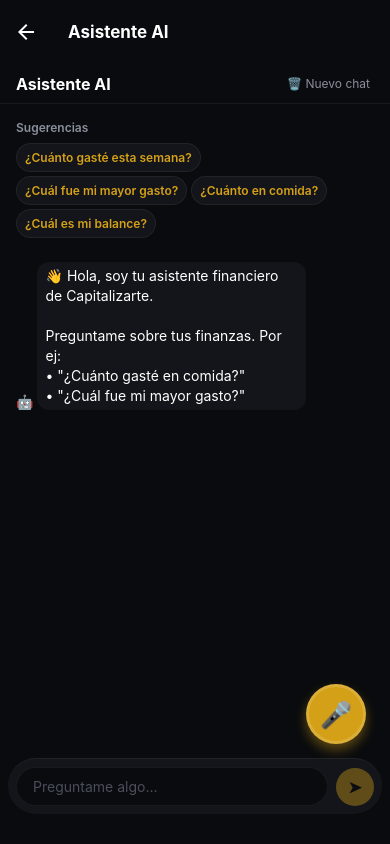
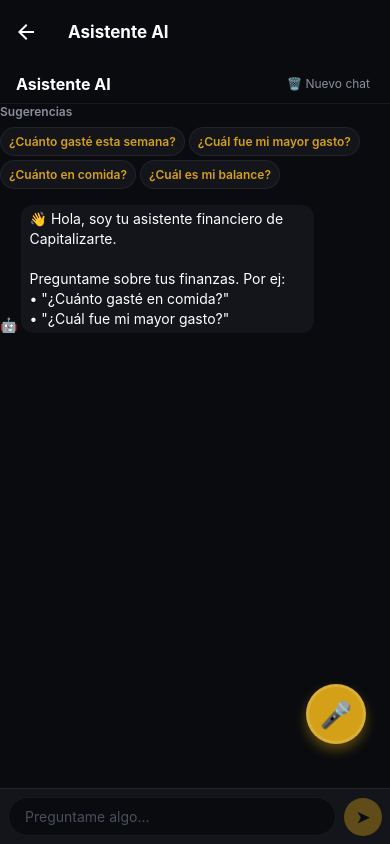
Before and after one commit to pinkysoftware/capitalizarte-mvp, a React Native app: screen /Chat in a window 390 px wide. Built offline with nearby package versions, Linux system fonts and the light colour scheme.

Commit message:
fix: ChatScreen keyboard properly - keyboardDidShow, no more overlap

```diff
--- a/src/screens/ChatScreen.js
+++ b/src/screens/ChatScreen.js
@@ -53,11 +53,15 @@ export default function ChatScreen({ navigation }) {
   const [isKeyboardVisible, setIsKeyboardVisible] = useState(false);
   const flatListRef = useRef(null);
 
-  // Keyboard tracking
+  // Keyboard tracking - use keyboardDidShow for accurate final height
   useEffect(() => {
-    const showSub = Keyboard.addListener('keyboardWillShow', (e) => {
+    const showSub = Keyboard.addListener('keyboardDidShow', (e) => {
       setKeyboardHeight(e.endCoordinates.height);
       setIsKeyboardVisible(true);
+      // Force scroll to bottom after keyboard is fully shown
+      setTimeout(() => {
+        flatListRef.current?.scrollToEnd({ animated: true, duration: 200 });
+      }, 50);
     });
     const hideSub = Keyboard.addListener('keyboardWillHide', () => {
       setKeyboardHeight(0);
@@ -68,6 +72,13 @@ export default function ChatScreen({ navigation }) {
       hideSub.remove();
     };
   }, []);
+
+  // Scroll to bottom whenever messages change (new ai or user message)
+  useEffect(() => {
+    if (messages.length > 0) {
+      setTimeout(() => flatListRef.current?.scrollToEnd({ animated: false }), 10);
+    }
+  }, [messages.length]);
 
   // Scroll to end when keyboard shows
   useEffect(() => {
@@ -122,10 +133,10 @@ export default function ChatScreen({ navigation }) {
     setMessages([{ role: 'ai', content: '👋 Chat borrado. ¿En qué puedo ayudarte?' }]);
   };
 
-  const inputBarPaddingBottom = isKeyboardVisible ? keyboardHeight + 10 : 30;
+  const inputBarPaddingBottom = isKeyboardVisible ? keyboardHeight + 20 : 30;
 
   return (
-    <SafeAreaView style={styles.safe}>
+    <SafeAreaView style={[styles.safe, { height: Dimensions.get('window').height }]}>
       {/* Header */}
       <View style={styles.header}>
         <Text style={styles.headerTitle}>Asistente AI</Text>
@@ -134,13 +145,14 @@ export default function ChatScreen({ navigation }) {
         </Pressable>
       </View>
 
-      {/* Messages list - flat, no KeyboardAvoidingView wrapping it */}
+      {/* Messages list - stays above input bar */}
       <FlatList
         ref={flatListRef}
         data={messages}
         keyExtractor={(_, i) => i.toString()}
         renderItem={({ item }) => <Message role={item.role} content={item.content} />}
-        contentContainerStyle={[styles.chatList, { paddingBottom: isKeyboardVisible ? 20 : 100 }]}
+        contentContainerStyle={{ paddingBottom: inputBarPaddingBottom }}
+        style={styles.messageList}
         ListHeaderComponent={
           <View style={styles.suggestions}>
             <Text style={styles.suggestionsLabel}>Sugerencias</Text>
@@ -157,13 +169,12 @@ export default function ChatScreen({ navigation }) {
             <ActivityIndicator color={C.primary} size="small" />
           </View>
         ) : null}
-        onContentSizeChange={() => flatListRef.current?.scrollToEnd()}
         showsVerticalScrollIndicator={false}
         onScrollBeginDrag={() => Keyboard.dismiss()}
+        onContentSizeChange={() => flatListRef.current?.scrollToEnd()}
       />
 
-      {/* Input bar - fixed at bottom with keyboard-aware padding */}
-      <View style={[styles.inputWrap, { paddingBottom: inputBarPaddingBottom }]}>
+      {/* Input bar - fixed at bottom */}
       <View style={styles.inputBar}>
         <TextInput
           style={styles.textInput}
@@ -184,7 +195,6 @@ export default function ChatScreen({ navigation }) {
           <Text style={styles.sendBtnText}>➤</Text>
         </Pressable>
       </View>
-      </View>
     </SafeAreaView>
   );
 }
@@ -203,6 +213,7 @@ const styles = StyleSheet.create({
   headerTitle: { fontSize: 16, fontWeight: '700', color: C.text },
   clearBtn: { padding: S.xs },
   clearBtnText: { fontSize: 12, color: C.textSecondary },
+  messageList: { flex: 1 },
   chatList: { padding: S.md, gap: S.sm },
   suggestions: { marginBottom: S.md, gap: S.sm },
   suggestionsLabel: { color: C.textSecondary, fontSize: 12, fontWeight: '600' },
@@ -233,24 +244,15 @@ const styles = StyleSheet.create({
     paddingVertical: S.xs,
   },
   typingText: { fontSize: 12, color: C.textSecondary },
-  inputWrap: {
-    position: 'absolute',
-    bottom: 0,
-    left: 0,
-    right: 0,
-    backgroundColor: C.bg,
-    paddingHorizontal: S.sm,
-  },
   inputBar: {
     flexDirection: 'row',
     alignItems: 'center',
     gap: S.sm,
     paddingVertical: S.sm,
+    paddingHorizontal: S.sm,
     backgroundColor: C.surface,
     borderTopWidth: 1,
     borderTopColor: C.border,
-    borderRadius: R.full,
-    paddingHorizontal: S.sm,
   },
   textInput: {
     flex: 1,
```
Lines whose indentation alone changed are shown as unchanged.
